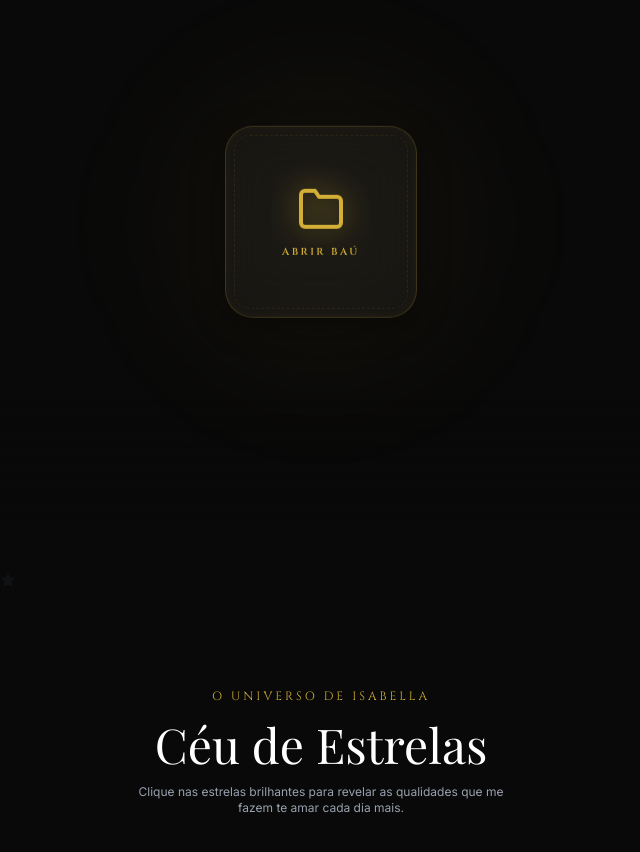
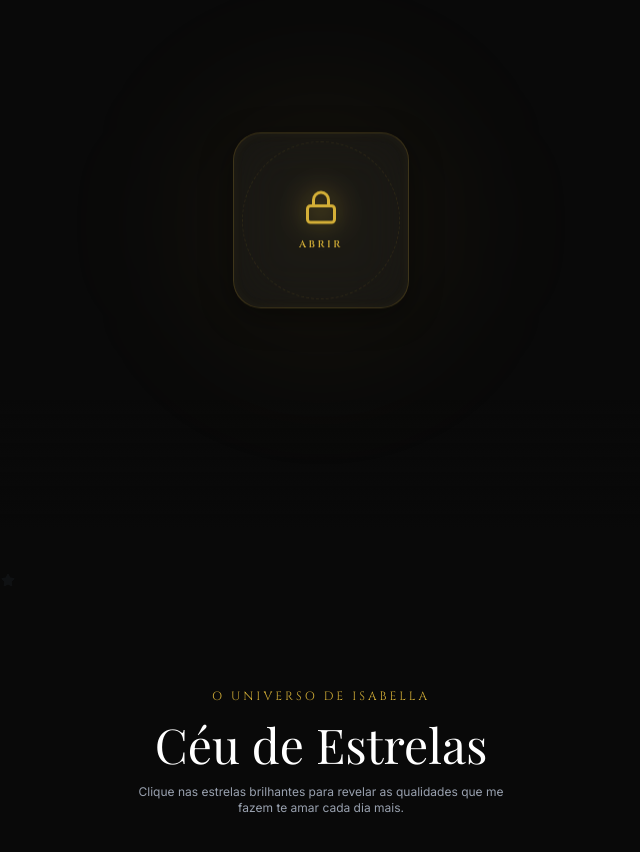
Before and after one commit to DanielCs1609/bella-aniversario, a React (Vite) app: page / in a window 1280 px wide. Shown: the part 7140-7992 px from the top of the page, without its empty margins (319-959 px from the left). Built offline with nearby package versions, Linux system fonts and the light colour scheme; a web font is replaced by a local one.

Commit message:
design: round chest button layout, replace folder with unlock/lock animation, add exit button to parchment letter card

```diff
--- a/src/sections/LetterSection.tsx
+++ b/src/sections/LetterSection.tsx
@@ -2,7 +2,7 @@ import React, { useState, useEffect, useRef } from 'react';
 import { motion, AnimatePresence } from 'framer-motion';
 import { audioSystem } from '../utils/audioSystem';
 import { SecretSpot } from '../components/SecretsOverlay';
-import { FiMail } from 'react-icons/fi';
+import { FiMail, FiX } from 'react-icons/fi';
 
 export const LetterSection: React.FC = () => {
   const [isOpen, setIsOpen] = useState(false);
@@ -105,6 +105,18 @@ export const LetterSection: React.FC = () => {
               transition={{ duration: 0.8, ease: 'easeOut' }}
               className="w-full max-w-lg rounded-2xl bg-[#fdfbf7] text-dark-900 border border-gold/40 shadow-2xl p-8 md:p-12 text-left relative overflow-hidden font-serif"
             >
+              {/* Close Button */}
+              <button
+                onClick={() => {
+                  setIsOpen(false);
+                  audioSystem.playClick();
+                }}
+                className="absolute top-4 right-4 p-2 bg-[#fdfbf7] hover:bg-gold/15 text-[#2c2621] rounded-full border border-gold/20 transition-colors z-20 cursor-pointer active:scale-95 flex items-center justify-center"
+                title="Fechar Carta"
+              >
+                <FiX size={18} />
+              </button>
+
               {/* Retro parchment paper grid texture overlays */}
               <div className="absolute inset-0 bg-[radial-gradient(ellipse_at_top_right,_var(--tw-gradient-stops))] from-gold/5 via-transparent to-transparent pointer-events-none" />
 
--- a/src/sections/TimeCapsuleSection.tsx
+++ b/src/sections/TimeCapsuleSection.tsx
@@ -2,7 +2,7 @@ import React, { useState } from 'react';
 import { motion, AnimatePresence } from 'framer-motion';
 import { audioSystem } from '../utils/audioSystem';
 import { SecretSpot } from '../components/SecretsOverlay';
-import { FiFolder, FiGift, FiSmile, FiHeart, FiX, FiStar, FiCompass } from 'react-icons/fi';
+import { FiGift, FiSmile, FiHeart, FiX, FiStar, FiCompass, FiLock, FiUnlock } from 'react-icons/fi';
 
 
 interface MemoryItem {
@@ -161,21 +161,21 @@ export const TimeCapsuleSection: React.FC = () => {
               y: { duration: 4, repeat: Infinity, ease: 'easeInOut' },
               scale: { duration: 0.4 }
             }}
-            className="w-48 h-48 flex flex-col items-center justify-center glass-panel-gold shadow-[0_0_50px_rgba(212,175,55,0.15)] cursor-pointer relative z-25 hover:shadow-[0_0_60px_rgba(212,175,55,0.35)] transition-all duration-500"
+            className="w-44 h-44 rounded-full flex flex-col items-center justify-center glass-panel-gold border border-gold/30 shadow-[0_0_35px_rgba(212,175,55,0.2)] hover:scale-105 active:scale-95 transition-all duration-300 relative z-25 hover:shadow-[0_0_50px_rgba(212,175,55,0.4)]"
           >
             {/* Holographic lines inside chest */}
-            <div className="absolute inset-2 border border-dashed border-gold/10 rounded-2xl pointer-events-none" />
+            <div className="absolute inset-2 border border-dashed border-gold/10 rounded-full pointer-events-none" />
 
             <motion.div
-              animate={{ rotate: isOpen ? 180 : 0 }}
-              transition={{ duration: 0.6 }}
-              className="text-gold text-5xl mb-3 drop-shadow-[0_0_15px_rgba(212,175,55,0.8)]"
+              animate={{ rotate: isOpen ? [0, -10, 10, 0] : 0 }}
+              transition={{ duration: 0.5 }}
+              className="text-gold text-4xl mb-3 drop-shadow-[0_0_15px_rgba(212,175,55,0.8)]"
             >
-              <FiFolder />
+              {isOpen ? <FiUnlock /> : <FiLock />}
             </motion.div>
 
             <span className="font-cinzel text-[10px] tracking-[0.25em] text-gold font-semibold uppercase">
-              {isOpen ? 'Fechar Baú' : 'Abrir Baú'}
+              {isOpen ? 'Fechar' : 'Abrir'}
             </span>
           </motion.div>
 
```
